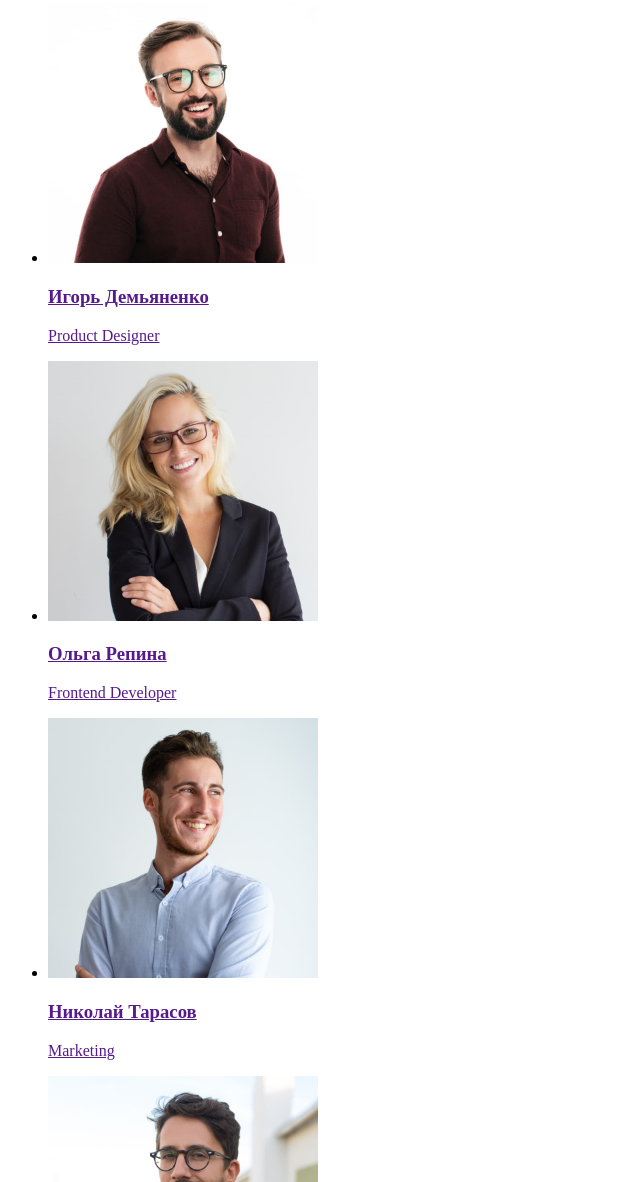
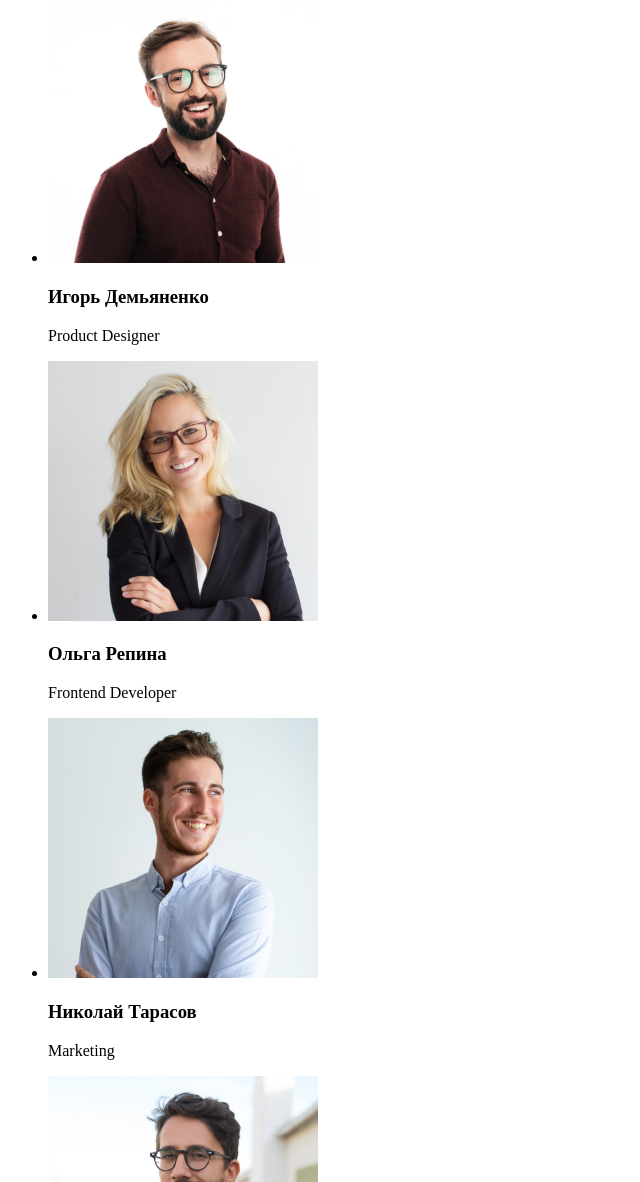
Before and after one commit to YehorAntoniuk/goit-markup-hw-01, a plain HTML site: page index.html in a window 1280 px wide. Shown: the part 1618-2800 px from the top of the page, without its empty margins (0-640 px from the left). Drawn offline with Linux system fonts and the light colour scheme.

Commit message:
Исправления секции Наша команда, удаление ссылки

```diff
--- a/index.html
+++ b/index.html
@@ -15,11 +15,11 @@
                 <li><a href="">Портфолио</a></li>
                 <li><a href="">Контакты</a></li>
             </ul>
-            <ul>
-                <li><a href="mailto:info@devstudio.com">info@devstudio.com</a></li>
-                <li><a href="+380961111111">+38 096 111 11 11</a></li>
-            </ul>
         </nav>
+        <ul>
+            <li><a href="mailto:info@devstudio.com">info@devstudio.com</a></li>
+            <li><a href="+380961111111">+38 096 111 11 11</a></li>
+        </ul>
     </header>
     <main>
         <section>
@@ -59,24 +59,24 @@
             <h2>Наша команда</h2>
             <ul>
                 <li>
-                    <a href=""><img src="./images/OurTeam/img-1.jpg" alt="Игорь Демьяненко" width="270">
+                    <img src="./images/OurTeam/img-1.jpg" alt="Игорь Демьяненко" width="270">
                     <h3>Игорь Демьяненко</h3>
-                    <p lang="en">Product Designer</p></a>
+                    <p lang="en">Product Designer</p>
                 </li>
                 <li>
-                    <a href=""><img src="./images/OurTeam/img-2.jpg" alt="Ольга Репина" width="270">
+                    <img src="./images/OurTeam/img-2.jpg" alt="Ольга Репина" width="270">
                     <h3>Ольга Репина</h3>
-                    <p lang="en">Frontend Developer</p></a>
+                    <p lang="en">Frontend Developer</p>
                 </li>
                 <li>
-                    <a href=""><img src="./images/OurTeam/img-3.jpg" alt="Николай Тарасов" width="270">
+                    <img src="./images/OurTeam/img-3.jpg" alt="Николай Тарасов" width="270">
                     <h3>Николай Тарасов</h3>
-                    <p lang="en">Marketing</p></a>
+                    <p lang="en">Marketing</p>
                 </li>
                 <li>
-                    <a href=""><img src="./images/OurTeam/img-4.jpg" alt="Михаил Ермаков" width="270">
+                    <img src="./images/OurTeam/img-4.jpg" alt="Михаил Ермаков" width="270">
                     <h3>Михаил Ермаков</h3>
-                    <p lang="en">UI Designer</p></a>
+                    <p lang="en">UI Designer</p>
                 </li>
             </ul>
         </section>
```
